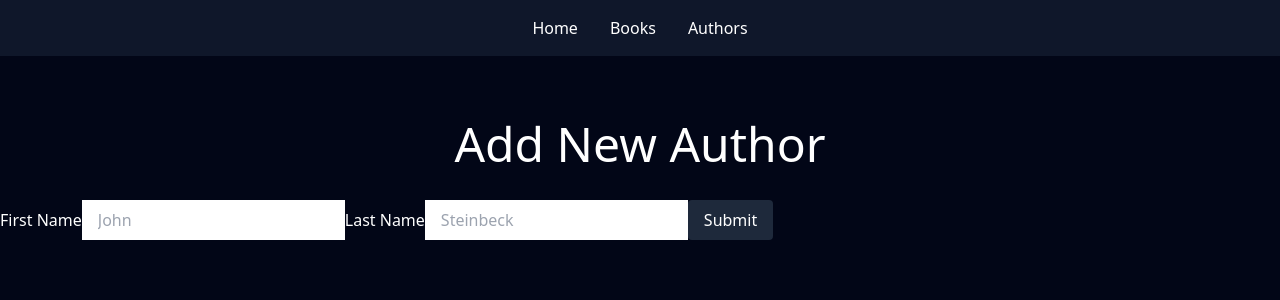
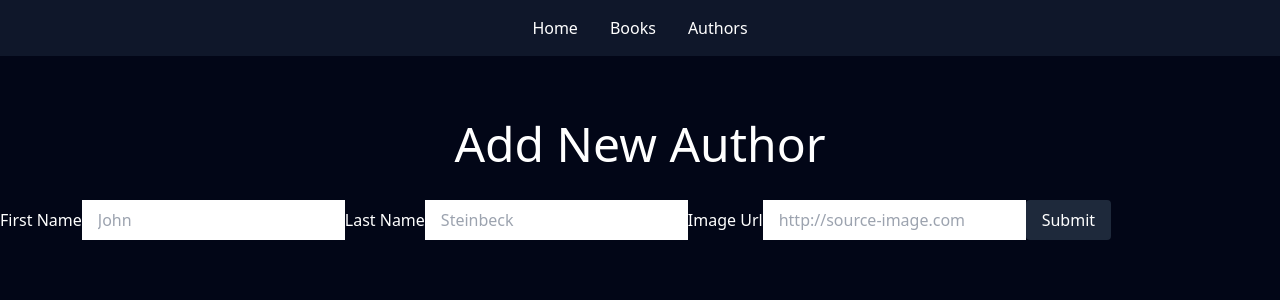
Before and after one commit to S-A-Robinson/book-ui, a Vue app: page /authors/add in a window 1280 px wide. Shown: the top 300 px of the page. Built offline with nearby package versions, Linux system fonts and the light colour scheme.

Commit message:
now supports author image on author card

```diff
--- a/src/components/AuthorCard.vue
+++ b/src/components/AuthorCard.vue
@@ -10,7 +10,7 @@ const props = defineProps<Props>();
 
 <template>
   <div class="flex flex-col items-center rounded bg-slate-900 p-4 hover:scale-[1.02]">
-    <div class="mb-4 h-24 w-24 rounded-full bg-slate-800"></div>
+    <img class="mb-4 h-24 w-24 rounded-full bg-slate-800 object-cover" :src="author.image_url" alt="author image"/>
     <h1 class="mb-4 text-2xl">{{ props.author.first_name }} {{ props.author.last_name}}</h1>
     <InputButton
       label="Delete"
--- a/src/views/AddAuthorView.vue
+++ b/src/views/AddAuthorView.vue
@@ -21,6 +21,10 @@ const validationSchema = {
     if (value.length > 100) return 'The length must not exceed 100'
     return true
   },
+  image_url: (value) => {
+    if (!value) return 'This field is required'
+    return true
+  }
 }
 
 const { handleSubmit, errors } = useForm({
@@ -29,6 +33,7 @@ const { handleSubmit, errors } = useForm({
 
 const { value: first_name } = useField<string>('first_name');
 const { value: last_name } = useField<string>('last_name');
+const { value: image_url } = useField<string>('image_url');
 
 const submit = handleSubmit(async values => {
   try {
@@ -67,6 +72,15 @@ const submit = handleSubmit(async values => {
       :error="errors.last_name"
     />
 
+    <InputField
+      v-model="image_url"
+      id="authorImageURL"
+      label="Image Url"
+      placeholder="http://source-image.com"
+      type="url"
+      :error="errors.image_url"
+    />
+
     <InputButton class="mt-8" label="Submit" />
   </form>
 </template>
```
